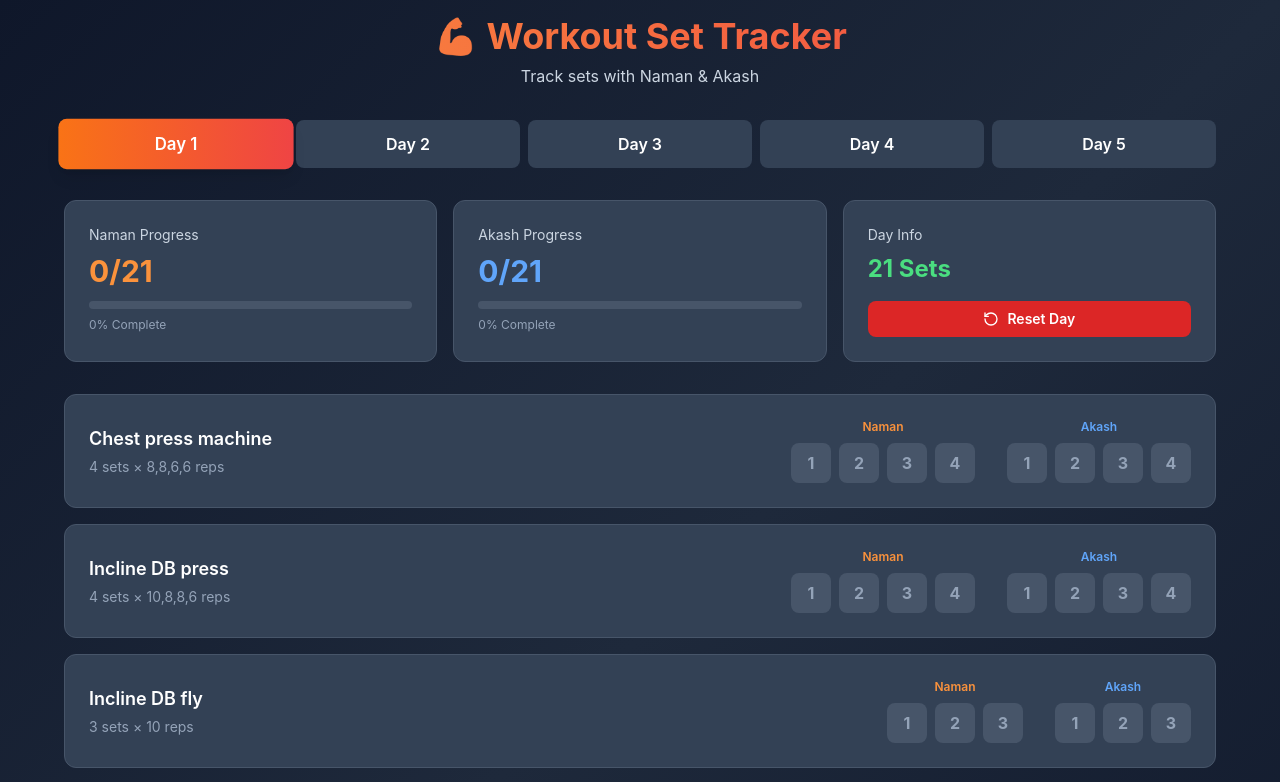
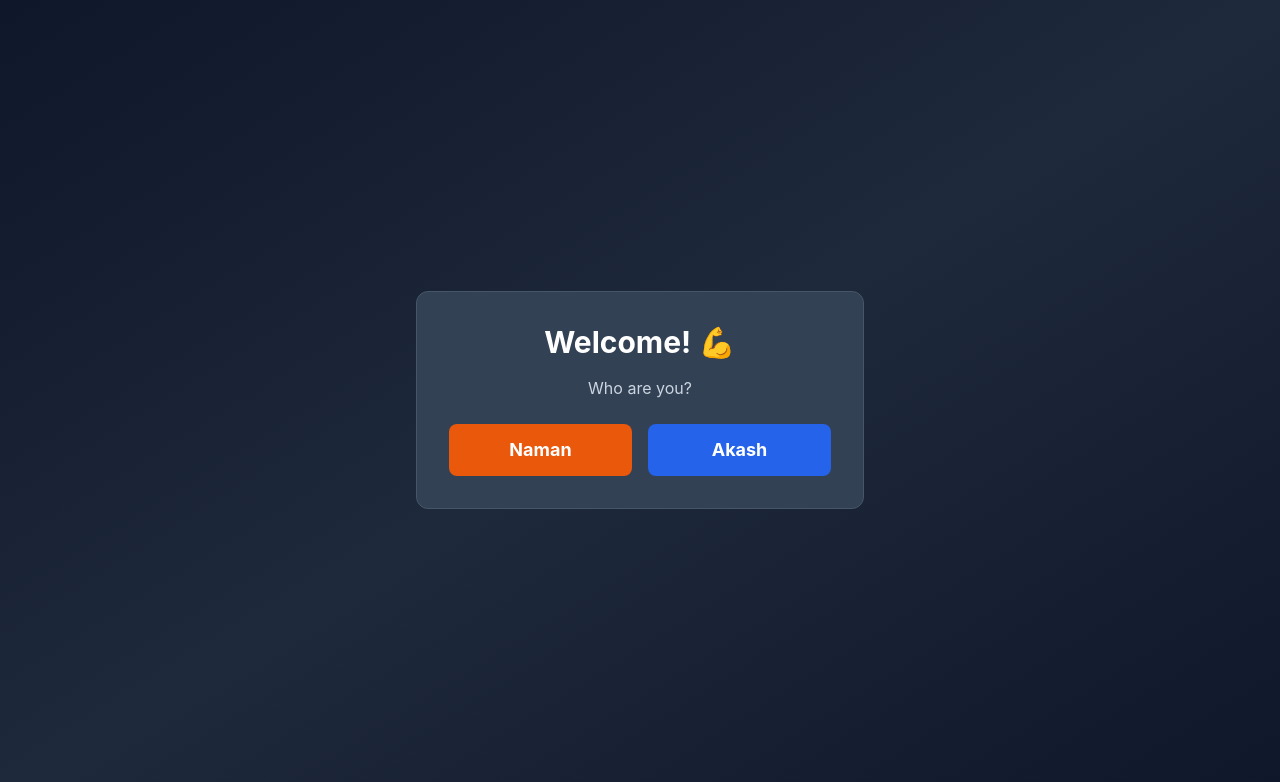
Before and after one commit to namanrawal1/Workout, a React (Create React App) app: page / in a window 1280 px wide. Shown: the top 782 px of the page. Built offline with nearby package versions, Linux system fonts and the light colour scheme.

Commit message:
updated workout app

```diff
--- a/package.json
+++ b/package.json
@@ -6,7 +6,8 @@
     "react": "^18.2.0",
     "react-dom": "^18.2.0",
     "react-scripts": "5.0.1",
-    "lucide-react": "latest"
+    "lucide-react": "latest",
+    "firebase": "^10.7.0"
   },
   "scripts": {
     "start": "react-scripts start",
--- a/src/App.jsx
+++ b/src/App.jsx
@@ -1,12 +1,32 @@
-import React, { useState, useEffect } from 'react';
-import { RotateCcw } from 'lucide-react';
+import React, { useState, useEffect, useRef } from 'react';
+import { RotateCcw, AlertCircle } from 'lucide-react';
+import { initializeApp } from 'firebase/app';
+import { getDatabase, ref, set, onValue, update } from 'firebase/database';
+
+// Firebase Configuration
+const firebaseConfig = {
+  apiKey: "AIzaSyC8a_CqYSF8OmuyK_xN0jElC_y2Dm4oUpA",
+  authDomain: "workout-tracker-10833.firebaseapp.com",
+  databaseURL: "https://workout-tracker-10833-default-rtdb.firebaseio.com",
+  projectId: "workout-tracker-10833",
+  storageBucket: "workout-tracker-10833.firebasestorage.app",
+  messagingSenderId: "588081252653",
+  appId: "1:588081252653:web:37028f1d8a0959a725eba4",
+  measurementId: "G-VNMB0NF84Z"
+};
+
+// Initialize Firebase
+const app = initializeApp(firebaseConfig);
+const database = getDatabase(app);
 
 const WorkoutTracker = () => {
   const [selectedDay, setSelectedDay] = useState('Day 1 - Push');
-  const [progress, setProgress] = useState(() => {
-    const saved = localStorage.getItem('workoutProgress');
-    return saved ? JSON.parse(saved) : {};
-  });
+  const [progress, setProgress] = useState({});
+  const [isConnected, setIsConnected] = useState(false);
+  const [sessionId, setSessionId] = useState(null);
+  const [userName, setUserName] = useState(localStorage.getItem('userName') || 'naman');
+  const [showNamePrompt, setShowNamePrompt] = useState(!localStorage.getItem('userName'));
+  const listenerRef = useRef(null);
 
   const workoutPlan = {
     'Day 1 - Push': [
@@ -49,37 +69,78 @@ const WorkoutTracker = () => {
     ],
   };
 
-  // Initialize day if not exists
+  // Initialize Firebase sync
   useEffect(() => {
-    if (!progress[selectedDay]) {
-      setProgress((prev) => {
-        const updated = {
-          ...prev,
-          [selectedDay]: workoutPlan[selectedDay].reduce((acc, exercise, idx) => {
-            acc[idx] = { naman: 0, akash: 0 };
-            return acc;
-          }, {}),
-        };
-        localStorage.setItem('workoutProgress', JSON.stringify(updated));
-        return updated;
+    if (!showNamePrompt && userName) {
+      const session = localStorage.getItem('sessionId') || 'default-session';
+      setSessionId(session);
+      localStorage.setItem('sessionId', session);
+
+      // Listen to Firebase for real-time updates
+      const progressRef = ref(database, `sessions/${session}/progress`);
+      listenerRef.current = onValue(progressRef, (snapshot) => {
+        if (snapshot.exists()) {
+          setProgress(snapshot.val());
+        }
+        setIsConnected(true);
+      }, (error) => {
+        console.error('Firebase error:', error);
+        setIsConnected(false);
+      });
+
+      return () => {
+        if (listenerRef.current) {
+          listenerRef.current();
+        }
+      };
+    }
+    // eslint-disable-next-line react-hooks/exhaustive-deps
+  }, [showNamePrompt, userName]);
+
+  const setUserAndStart = (name) => {
+    localStorage.setItem('userName', name);
+    setUserName(name);
+    setShowNamePrompt(false);
+  };
+
+  const updateProgress = (day, exerciseIdx, person, newCount) => {
+    const newProgress = {
+      ...progress,
+      [day]: {
+        ...progress[day],
+        [exerciseIdx]: {
+          ...(progress[day]?.[exerciseIdx] || { naman: 0, akash: 0 }),
+          [person]: newCount,
+        },
+      },
+    };
+    setProgress(newProgress);
+
+    // Sync to Firebase
+    if (sessionId) {
+      update(ref(database, `sessions/${sessionId}`), {
+        progress: newProgress,
+        lastUpdated: new Date().toISOString(),
       });
     }
-    // eslint-disable-next-line react-hooks/exhaustive-deps
-  }, [selectedDay]);
-
-  // Save to localStorage whenever progress changes
-  useEffect(() => {
-    localStorage.setItem('workoutProgress', JSON.stringify(progress));
-  }, [progress]);
+  };
 
   const resetDay = () => {
-    setProgress((prev) => ({
-      ...prev,
+    const newProgress = {
+      ...progress,
       [selectedDay]: workoutPlan[selectedDay].reduce((acc, exercise, idx) => {
         acc[idx] = { naman: 0, akash: 0 };
         return acc;
       }, {}),
-    }));
+    };
+    setProgress(newProgress);
+
+    if (sessionId) {
+      update(ref(database, `sessions/${sessionId}`), {
+        progress: newProgress,
+        lastUpdated: new Date().toISOString(),
+      });
+    }
   };
 
   const getDayProgress = () => {
@@ -106,6 +167,33 @@ const WorkoutTracker = () => {
 
   const dayProgress = getDayProgress();
 
+  // Name prompt
+  if (showNamePrompt) {
+    return (
+      <div className="min-h-screen bg-gradient-to-br from-slate-900 via-slate-800 to-slate-900 text-white flex items-center justify-center p-4">
+        <div className="bg-slate-700 rounded-xl p-8 border border-slate-600 max-w-md w-full">
+          <h2 className="text-3xl font-bold mb-4 text-center">Welcome! 💪</h2>
+          <p className="text-slate-300 mb-6 text-center">Who are you?</p>
+
+          <div className="flex gap-4">
+            <button
+              onClick={() => setUserAndStart('naman')}
+              className="flex-1 bg-orange-600 hover:bg-orange-700 py-3 rounded-lg font-bold text-lg transition"
+            >
+              Naman
+            </button>
+            <button
+              onClick={() => setUserAndStart('akash')}
+              className="flex-1 bg-blue-600 hover:bg-blue-700 py-3 rounded-lg font-bold text-lg transition"
+            >
+              Akash
+            </button>
+          </div>
+        </div>
+      </div>
+    );
+  }
+
   return (
     <div className="min-h-screen bg-gradient-to-br from-slate-900 via-slate-800 to-slate-900 text-white p-4">
       <div className="max-w-6xl mx-auto">
@@ -114,8 +202,23 @@ const WorkoutTracker = () => {
           <h1 className="text-4xl font-bold bg-gradient-to-r from-orange-400 to-red-500 bg-clip-text text-transparent mb-2">
             💪 Workout Set Tracker
           </h1>
-          <p className="text-slate-300">Track sets with Naman & Akash</p>
+          <p className="text-slate-300">
+            {userName === 'naman' ? '🟠 Naman' : '🔵 Akash'} - Real-time sync enabled
+          </p>
         </div>
+
+        {/* Connection Status */}
+        {isConnected ? (
+          <div className="bg-green-900/30 border border-green-500 rounded-xl p-4 mb-6 flex items-center gap-2">
+            <div className="w-2 h-2 bg-green-500 rounded-full animate-pulse"></div>
+            <p className="text-green-300 text-sm">Connected to Firebase ✓</p>
+          </div>
+        ) : (
+          <div className="bg-red-900/30 border border-red-500 rounded-xl p-4 mb-6 flex items-start gap-3">
+            <AlertCircle size={20} className="text-red-400 flex-shrink-0 mt-0.5" />
+            <p className="text-red-300 text-sm">Connecting to Firebase...</p>
+          </div>
+        )}
 
         {/* Day Selector */}
         <div className="grid grid-cols-2 sm:grid-cols-5 gap-2 mb-8">
@@ -216,19 +319,14 @@ const WorkoutTracker = () => {
                           <button
                             key={setIdx}
                             onClick={() =>
-                              setProgress((prev) => ({
-                                ...prev,
-                                [selectedDay]: {
-                                  ...prev[selectedDay],
-                                  [idx]: {
-                                    ...prev[selectedDay][idx],
-                                    naman:
-                                      exerciseProgress.naman === setIdx + 1
-                                        ? setIdx
-                                        : setIdx + 1,
-                                  },
-                                },
-                              }))
+                              updateProgress(
+                                selectedDay,
+                                idx,
+                                'naman',
+                                exerciseProgress.naman === setIdx + 1
+                                  ? setIdx
+                                  : setIdx + 1
+                              )
                             }
                             className={`w-10 h-10 rounded-lg font-bold transition-all ${
                               exerciseProgress.naman > setIdx
@@ -250,19 +348,14 @@ const WorkoutTracker = () => {
                           <button
                             key={setIdx}
                             onClick={() =>
-                              setProgress((prev) => ({
-                                ...prev,
-                                [selectedDay]: {
-                                  ...prev[selectedDay],
-                                  [idx]: {
-                                    ...prev[selectedDay][idx],
-                                    akash:
-                                      exerciseProgress.akash === setIdx + 1
-                                        ? setIdx
-                                        : setIdx + 1,
-                                  },
-                                },
-                              }))
+                              updateProgress(
+                                selectedDay,
+                                idx,
+                                'akash',
+                                exerciseProgress.akash === setIdx + 1
+                                  ? setIdx
+                                  : setIdx + 1
+                              )
                             }
                             className={`w-10 h-10 rounded-lg font-bold transition-all ${
                               exerciseProgress.akash > setIdx
@@ -284,8 +377,8 @@ const WorkoutTracker = () => {
 
         {/* Footer */}
         <div className="mt-12 text-center text-slate-400 text-sm">
-          <p>💾 Progress auto-saves to your device</p>
-          <p className="mt-2">Share this app with Akash to track workouts together!</p>
+          <p>🔄 Real-time sync with Firebase</p>
+          <p className="mt-2">Both devices see updates instantly!</p>
         </div>
       </div>
     </div>
```
